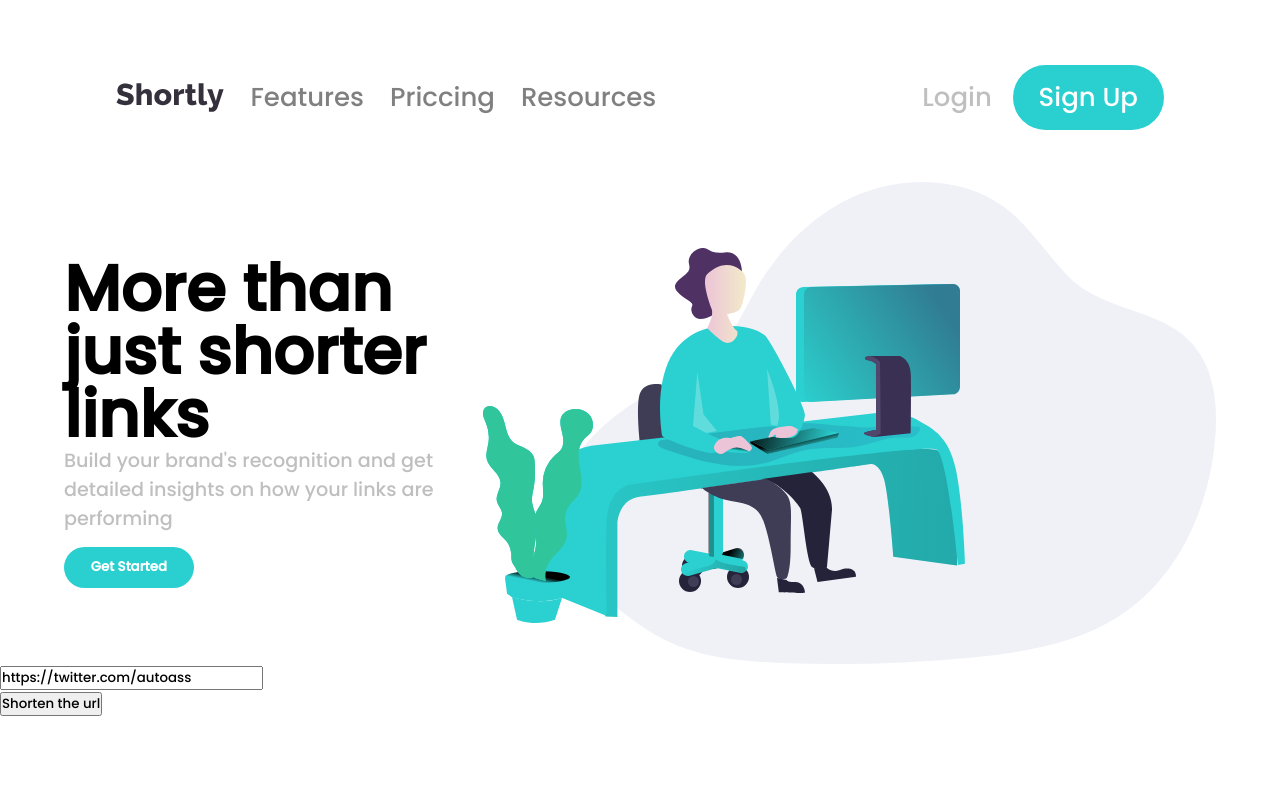
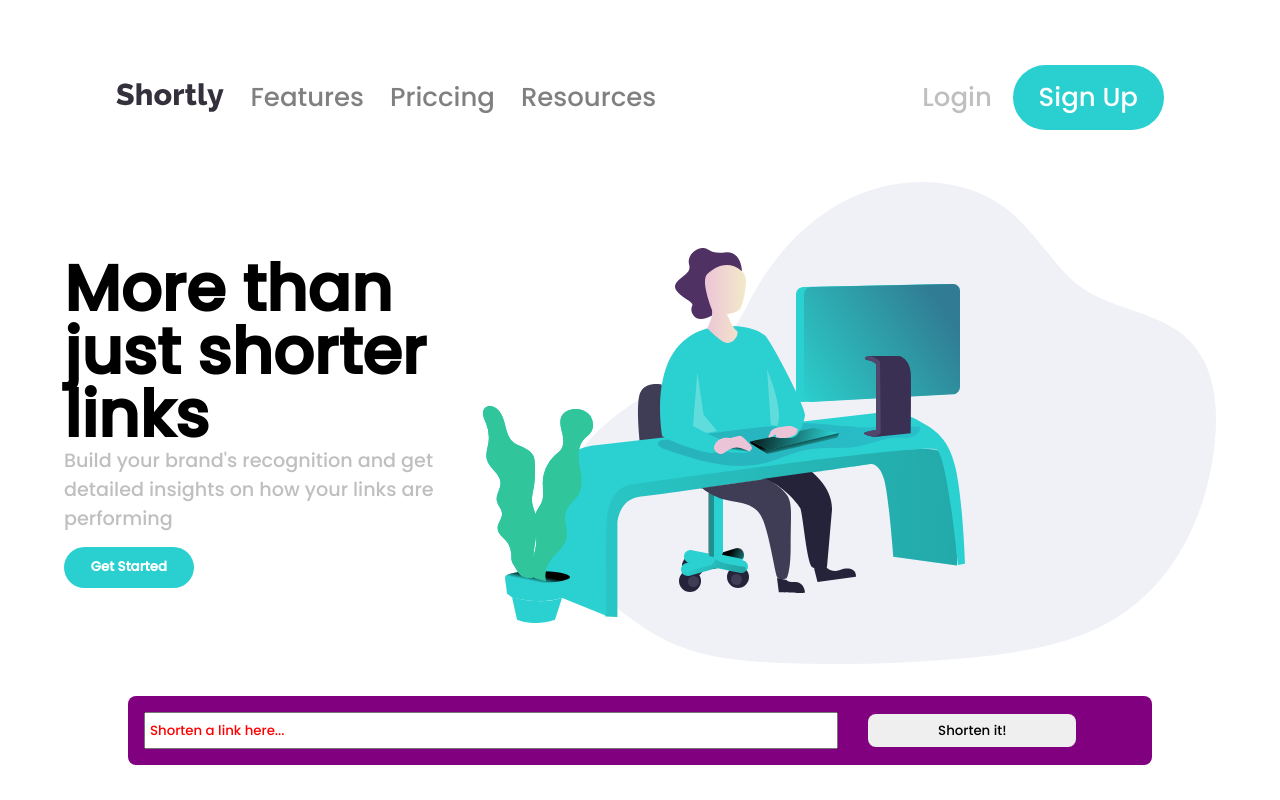
Before and after one commit to Blazrr/shortenUrl, a React (Create React App) app: page / in a window 1280 px wide. Built offline with nearby package versions, Linux system fonts and the light colour scheme.

Commit message:
changements

```diff
--- a/src/Components/Textinput.js
+++ b/src/Components/Textinput.js
@@ -1,13 +1,16 @@
 import React from 'react'
 import axios from 'axios'
 import {useState, useEffect, async} from 'react'
+import './styles/Textinput.css'
 
 function Textinput() {
 
 
 
 
-    const [message, setMessage] = useState('https://twitter.com/autoass')
+    const [message, setMessage] = useState('')
+    const [urls, setUrls] = useState('')
+
 
     const handleChange = event => {
         setMessage(event.target.value);
@@ -23,18 +26,25 @@ function Textinput() {
       const data = await axios.get(`https://api.shrtco.de/v2/shorten?url=${message}`)
       setUrl(data.data.result.full_short_link)
       console.log(url)
+      setUrls([urls, url ])
+    }
 
-  }
+
+
+  return (
+    <>
+        <div className='shorten-box'>
+          <input placeholder='Shorten a link here...' onChange={handleChange} value={message} className='text-input'/>
+          <button onClick={handleClick} className='text-button'>Shorten it!</button>
+          <h1>{url}</h1>
+        </div>
 
 
 
 
 
-  return (
-    <>
-        <input placeholder='Shorten a link here...' onChange={handleChange} value={message} />
-        <h1>{url}</h1>
-        <button onClick={handleClick}>Shorten the url</button>
+
+
     </>
   )
 }
--- /dev/null
+++ b/src/Components/styles/Textinput.css
@@ -0,0 +1,30 @@
+.shorten-box {
+  background-color: purple;
+  padding: 1em;
+  width: 80%;
+  margin: 2em auto 0 auto;
+  border-radius: 8px;
+}
+.shorten-box .text-input {
+  width: 70%;
+  padding: 0.5em 0.3em;
+}
+.shorten-box .text-input::-moz-placeholder { /* Chrome, Firefox, Opera, Safari 10.1+ */
+  color: red;
+  opacity: 1; /* Firefox */
+}
+.shorten-box .text-input:-ms-input-placeholder { /* Chrome, Firefox, Opera, Safari 10.1+ */
+  color: red;
+  opacity: 1; /* Firefox */
+}
+.shorten-box .text-input::placeholder { /* Chrome, Firefox, Opera, Safari 10.1+ */
+  color: red;
+  opacity: 1; /* Firefox */
+}
+.shorten-box .text-button {
+  width: 21%;
+  margin-left: 3%;
+  padding: 0.5em 0.3em;
+  border-radius: 8px;
+  border: none;
+}/*# sourceMappingURL=Textinput.css.map */
--- /dev/null
+++ b/src/Components/styles/Textinput.scss
@@ -0,0 +1,23 @@
+.shorten-box{
+    background-color: purple;
+    padding: 1em;
+    width: 80%;
+    margin: 2em auto 0 auto;
+    border-radius: 8px;
+    .text-input{
+        width: 70%;
+        padding: .5em .3em;
+        &::placeholder { /* Chrome, Firefox, Opera, Safari 10.1+ */
+            color: red;
+            opacity: 1; /* Firefox */
+          }
+    }
+
+    .text-button{
+        width: 21%;
+        margin-left: 3%;
+        padding: .5em .3em;
+        border-radius:8px;
+        border: none;
+    }
+}
```
Also changed, not shown: 1 other file (tests, documents, lock files or other folders).
